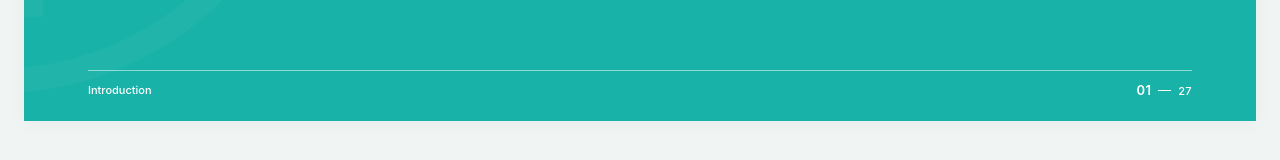
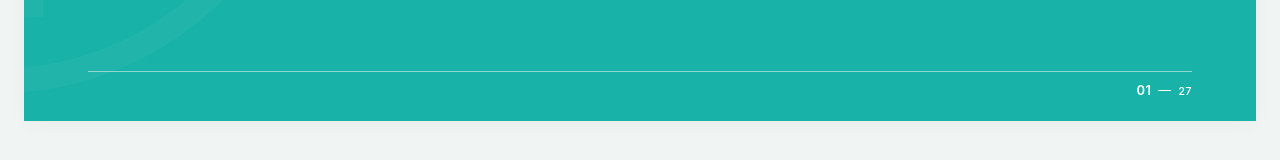
Before and after one commit to ahmadmansee/the-ai-native-designer, a React (Vite) app: page / in a window 1280 px wide. Shown: the part 640-800 px from the top of the page. Built offline with nearby package versions, Linux system fonts and the light colour scheme.

Commit message:
Remove footer chapter labels

```diff
--- a/src/presentation/SlideFrame.jsx
+++ b/src/presentation/SlideFrame.jsx
@@ -7,7 +7,6 @@ export function SlideFrame({ slide, children, className = '' }) {
       <img className="brand-lockup" src="assets/brand/logo.svg" alt="Cradis" />
       {children}
       <footer className="slide-chrome" aria-label={`Slide ${Number(slide.number)} of ${slides.length}`}>
-        <span>{slide.chapter}</span>
         <span className="slide-index"><strong>{slide.number}</strong><i aria-hidden="true" /><small>{total}</small></span>
       </footer>
     </section>
--- a/src/styles.css
+++ b/src/styles.css
@@ -24,7 +24,7 @@ button, a { -webkit-tap-highlight-color: transparent; }
 .slide-list { max-width: 1600px; margin: 0 auto; display: grid; gap: clamp(36px, 4vw, 64px); }
 .slide-unit { min-width: 0; }
 .slide { width: 100%; aspect-ratio: 16 / 9; position: relative; overflow: hidden; display: flex; flex-direction: column; padding: clamp(38px, 5vw, 78px); background: #fff; box-shadow: 0 2px 20px #0000000a; }
-.slide-chrome { position: absolute; z-index: 8; left: clamp(38px, 5vw, 78px); right: clamp(38px, 5vw, 78px); bottom: 24px; display: flex; align-items: end; justify-content: space-between; border-top: 1px solid #dedee1; padding-top: 12px; color: #85858b; font-size: 11px; font-weight: 500; pointer-events: none; }
+.slide-chrome { position: absolute; z-index: 8; left: clamp(38px, 5vw, 78px); right: clamp(38px, 5vw, 78px); bottom: 24px; display: flex; align-items: end; justify-content: flex-end; border-top: 1px solid #dedee1; padding-top: 12px; color: #85858b; font-size: 11px; font-weight: 500; pointer-events: none; }
 .slide-index { display: flex; align-items: baseline; gap: 7px; line-height: 1; letter-spacing: .03em; }
 .slide-index strong { color: #1d1d1f; font-size: 13px; font-weight: 600; }
 .slide-index i { width: 13px; height: 1px; align-self: center; background: #a6a6ab; }
```
